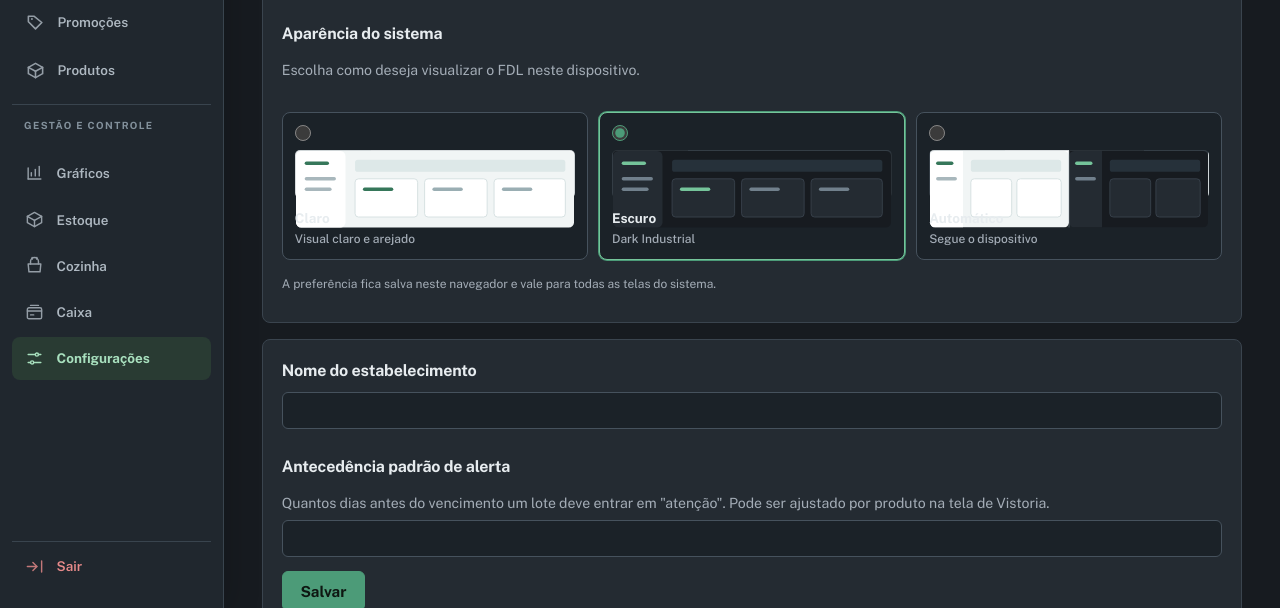
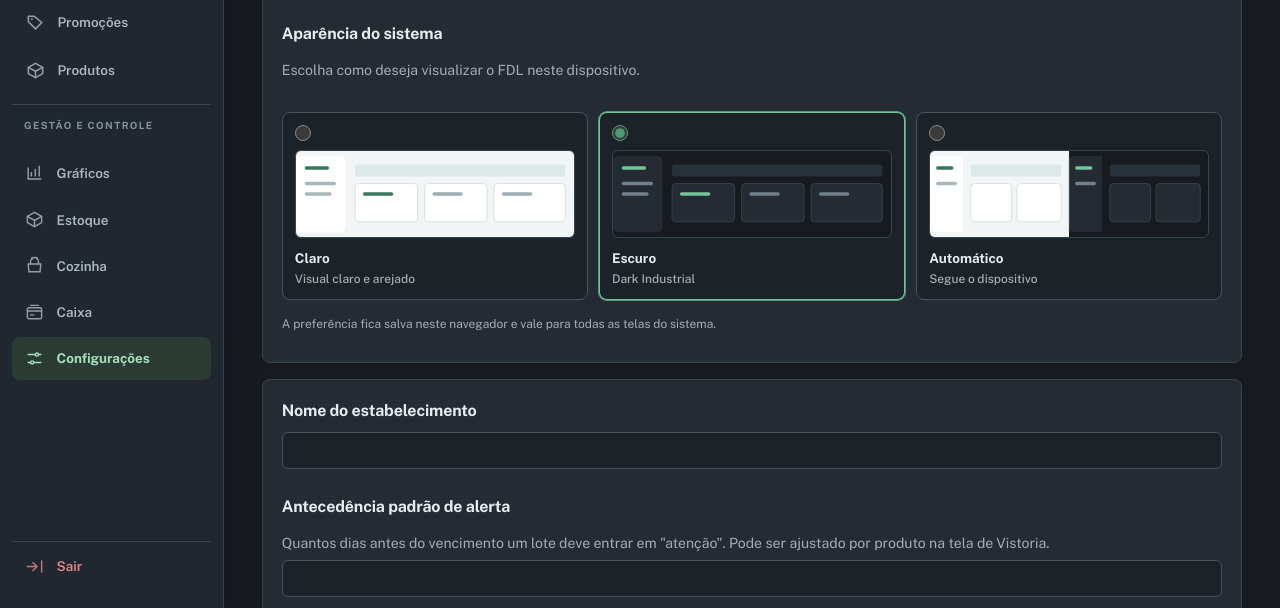
Before and after one commit to lucio77-cd/Sistema-Gestao-FDL, a plain HTML site: page configuracoes.html in a window 1280 px wide. Shown: the part 190-798 px from the top of the page. Drawn offline with nearby package versions, Linux system fonts and the light colour scheme; no server answers.

Commit message:
design(settings): standardize illustrated theme preview cards

```diff
--- a/css/styles.css
+++ b/css/styles.css
@@ -1626,3 +1626,26 @@ label.switch {
     color: var(--vencido);
   }
 }
+
+
+/* ---------- Miniaturas ilustradas dos modos de aparência ---------- */
+.theme-option-preview {
+  display: block;
+  width: 100%;
+  height: 88px;
+  overflow: hidden;
+  border: 1px solid var(--steel-light, #d5dde2);
+  border-radius: 6px;
+  background: var(--bg, #f4f6f7);
+}
+.theme-option-preview svg {
+  display: block;
+  width: 100%;
+  height: 100%;
+}
+.theme-option-preview--light { background: #F1F5F5; }
+.theme-option-preview--dark { background: #171B20; }
+.theme-option-preview--system { background: linear-gradient(90deg, #F1F5F5 0 50%, #171B20 50% 100%); }
+@media (max-width: 520px) {
+  .theme-option-preview { height: 76px; }
+}
```
